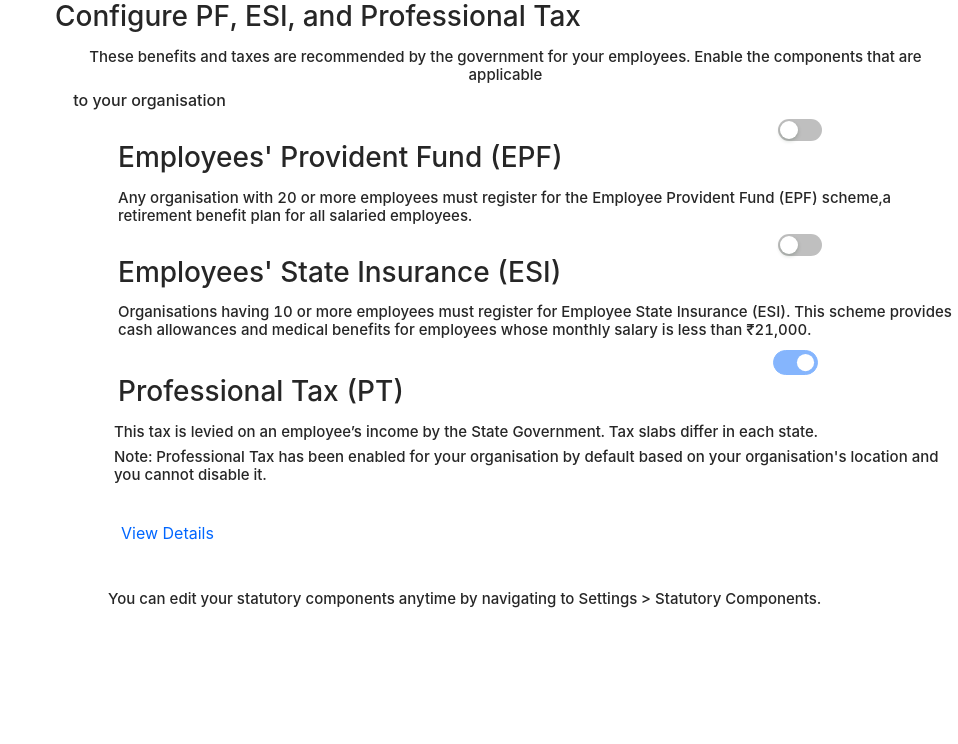
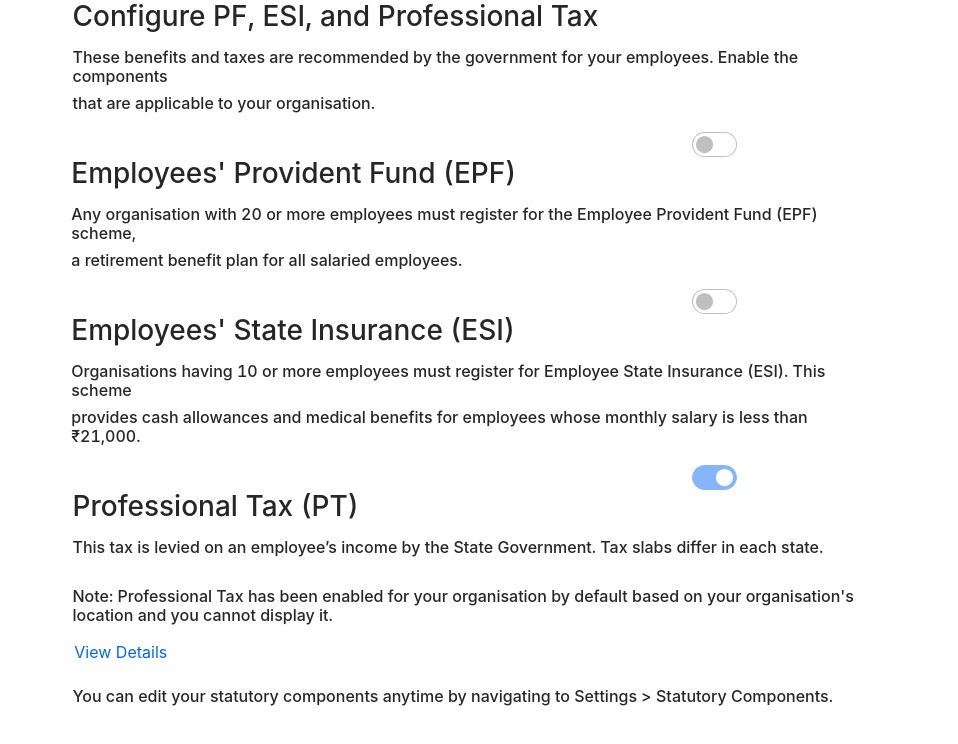
Before and after one commit to jagathish-Kumar/Statuatorycom, a React app: page / in a window 1280 px wide. Shown: the whole page, without its empty margins (322-1280 px from the left). Built offline with nearby package versions, Linux system fonts and the light colour scheme.

Commit message:
Add files via upload

```diff
--- a/src/App.css
+++ b/src/App.css
@@ -1,4 +1,4 @@
-.App4 {
+#App4 {
   text-align: center;
   }
   .container1
@@ -7,11 +7,11 @@
   }
   #App2
   {
-  margin-left:-670px;
+  margin-left:30%;
   }
   .App3
   {
-  margin-left:-670px;
+  margin-left:30%;
   }
   #samplecalc
   {
@@ -25,7 +25,7 @@
 
 #toggbut
 {
-  padding-left:1100px;
+  padding-left:100px;
 
 }
 #para1
--- a/src/Basic/App.js
+++ b/src/Basic/App.js
@@ -3,14 +3,10 @@ import React from 'react';
 
 function App() {
   return (
-    <div className="App4">
-      <h3>Configure PF, ESI, and Professional Tax </h3>
-      <div id ="para1">
-      <h6 id="parasize">These benefits and taxes are recommended by the government for your employees. Enable the components that are applicable</h6>
-      </div>
-      <div id ="para2">
-      <h6 id="para1">to your organisation</h6>
-      </div>
+    <div className="container">
+      <h3 style={{marginLeft:"28%"}}>Configure PF, ESI, and Professional Tax </h3>
+      <h6 style={{marginLeft:"28%"}}>These benefits and taxes are recommended by the government for your employees. Enable the components</h6>
+      <h6 style={{marginLeft:"28%"}}>that are applicable to your organisation.</h6>
     </div>
   );
 }
--- a/src/EPF/Epf.js
+++ b/src/EPF/Epf.js
@@ -11,10 +11,11 @@ function toggler()
 toggle ? setToggle(false):setToggle(true);
 }
 return (
-
-      <div id="toggbut">
-      <Switch data-bs-toggle="tooltip" data-bs-placement="top" title="Enable EPF" onClick={toggler}/>
-      {toggle ? <Epfenafu target={toggler}/> : <Epfdisfu/>}
+      <div class="container">
+      <div class="form-check form-switch">
+      <input class="form-check-input" type="checkbox" id="flexSwitchCheckDefault" data-bs-toggle="tooltip" data-bs-placement="top" title="Enable EPF" style={{width:'45px',height:'25px',marginLeft:'83%',marginTop:"1%"}} onClick={toggler}/>
+      {toggle ? <Epfenafu/> : <Epfdisfu/>}
+      </div>
       </div>
 
 );
--- a/src/EPF/Epfdisfu.js
+++ b/src/EPF/Epfdisfu.js
@@ -1,14 +1,19 @@
 import '../App.css';
+import Epf from './Epf';
+import {useState} from 'react';
+import Epfenafu from './Epfenafu';
 function Epfdisfu() {
+  const [toggle,setToggle]=useState(false);
+function toggler()
+{
+toggle ? setToggle(false):setToggle(true);
+}
     return (
-      <div className="App1">
-        <div id="epfmain">
-        <h3>Employees' Provident Fund (EPF)</h3>
-        </div>
-        <div id ="paraepf1">
-        <h6 id="parasize">Any organisation with 20 or more employees must register for the Employee Provident Fund (EPF) scheme,a retirement benefit plan for all salaried employees.</h6>
-        </div>
-      </div>
+<div className="container">
+    <h3 style={{marginLeft:"25%"}}>Employees' Provident Fund (EPF)</h3>
+    <h6 style={{marginLeft:"25%"}}>Any organisation with 20 or more employees must register for the Employee Provident Fund (EPF) scheme,</h6>
+    <h6 style={{marginLeft:"25%"}}>a retirement benefit plan for all salaried employees.</h6>
+    </div>
     );
   }
   export default Epfdisfu;
--- a/src/EPF/Epfenafu.js
+++ b/src/EPF/Epfenafu.js
@@ -45,14 +45,15 @@ return(
 <Sampcalc/>
 <br/>
 <div class="form-check">
-  <input class="form-check-input" type="checkbox" value="" id="empcont1"/>
+  <input class="form-check-input" type="checkbox" value="" id="defaultCheck1"/>
   <label class="form-check-label" for="defaultCheck1">
-    Include employer's contribution in the CTC
+   Include employer's contribution in the CTC
   </label>
 </div>
-<div class="form-check">
-  <input class="form-check-input" type="checkbox" value="" id="ovecont1"/>
-  <label class="form-check-label" for="defaultCheck1">
+
+<div class="form-check form-check-inline" >
+  <input class="form-check-input" type="checkbox" value="" id="inlineCheckbox1"/>
+  <label class="form-check-label" for="inlineCheckbox1">
     Override PF contribution rate at employee level
   </label>
 </div>
--- a/src/ESI/Esi.js
+++ b/src/ESI/Esi.js
@@ -12,11 +12,12 @@ toggle ? setToggle(false):setToggle(true);
 }
 return (
 
-      <div id="toggbut">
-      <Switch data-bs-toggle="tooltip" data-bs-placement="top" title="Enable ESI" onClick={toggler}/>
+      <div className="container">
+      <div class="form-check form-switch">
+      <input class="form-check-input" type="checkbox" id="flexSwitchCheckDefault" data-bs-toggle="tooltip" data-bs-placement="top" title="Enable ESI" style={{width:'45px',height:'25px',marginLeft:'83%',marginTop:"1%"}} onClick={toggler}/>
       {toggle ? <Esienafu/> : <Esidisfu/> }
       </div>
-
+      </div>
 );
 }
 export default Esi;
--- a/src/ESI/Esidisfu.js
+++ b/src/ESI/Esidisfu.js
@@ -1,14 +1,11 @@
 import '../App.css';
 function Esidisfu() {
     return (
-      <div className="App1">
-        <div id="epfmain">
-        <h3>Employees' State Insurance (ESI)</h3>
-        </div>
-        <div id ="paraepf1">
-        <h6 id="parasize">Organisations having 10 or more employees must register for Employee State Insurance (ESI). This scheme provides cash allowances and medical benefits for employees whose monthly salary is less than ₹21,000.</h6>
-        </div>
-      </div>
+      <div className="container">
+      <h3 style={{marginLeft:"25%"}}>Employees' State Insurance (ESI)</h3>
+      <h6 style={{marginLeft:"25%"}}>Organisations having 10 or more employees must register for Employee State Insurance (ESI). This scheme</h6>
+      <h6 style={{marginLeft:"25%"}}>provides cash allowances and medical benefits for employees whose monthly salary is less than ₹21,000.</h6>
+    </div>
     );
   }
   export default Esidisfu;
--- a/src/End/Last.js
+++ b/src/End/Last.js
@@ -2,9 +2,9 @@ import '../App.css';
 function Last()
 {
 return(
- <div id ="para11">
- <h5 id="parasize">You can edit your statutory components anytime by navigating to Settings {'>'} Statutory Components.</h5>
-</div>
+    <div className="container">
+    <h6 style={{marginLeft:"28%"}}>You can edit your statutory components anytime by navigating to Settings {'>'} Statutory Components.</h6>
+  </div>
 );
 }
 export default Last;
--- a/src/PT/Pt.js
+++ b/src/PT/Pt.js
@@ -7,10 +7,11 @@ function Pt()
 {
 return (
 
+ <div className="container">
 <div class="form-check form-switch" data-bs-toggle="tooltip" data-bs-placement="top" title="Professional Tax has been enabled by default based on your organisation's location and you cannot disable it." >
-  <input class="form-check-input"  type="checkbox" id="flexSwitchCheckCheckedDisabled" checked disabled style={{width:'45px',height:'25px',marginLeft:'1060px'}}/>
+  <input class="form-check-input"  type="checkbox" id="flexSwitchCheckCheckedDisabled" checked disabled style={{width:'45px',height:'25px',marginLeft:'83%',marginTop:"1%"}}/>
 </div>
-
+</div>
 );
 }
 export default Pt;
--- a/src/PT/Ptdisfu.js
+++ b/src/PT/Ptdisfu.js
@@ -2,16 +2,12 @@ import '../App.css';
 import Viewdet from './Viewdet'
 function Ptdisfu() {
     return (
-      <div className="App1">
-        <div id="epfmain1">
-        <h3 style={{marginLeft:'440px'}}>Professional Tax (PT)</h3>
-        </div>
-        <div id ="paraepf1">
-        <h6 id="parasize" style={{marginLeft:'1096px'}}>This tax is levied on an employee’s income by the State Government. Tax slabs differ in each state.</h6>
-        <h6 id="parasize" style={{marginLeft:'1096px'}}>Note: Professional Tax has been enabled for your organisation by default based on your organisation's location and you cannot disable it.</h6>
-        </div>
-        <br/>
-      </div>
+      <div className="container">
+      <h3 style={{marginLeft:"28%"}}>Professional Tax (PT)</h3>
+      <h6 style={{marginLeft:"28%"}}>This tax is levied on an employee’s income by the State Government. Tax slabs differ in each state.</h6>
+      <br/>
+      <h6 style={{marginLeft:"28%"}}>Note: Professional Tax has been enabled for your organisation by default based on your organisation's location and you cannot display it.</h6>
+    </div>
     );
   }
   export default Ptdisfu;
--- a/src/PT/Viewdet.js
+++ b/src/PT/Viewdet.js
@@ -10,8 +10,8 @@ const Viewdet = () => {
   const toggle = () => setIsOpen(!isOpen);
 
   return (
-    <div id="viewdet">
-      <Button color="white" onClick={toggle} style={{ marginBottom: '1rem', color:'#0066ff'}}>View Details</Button>
+    <div class="container">
+      <Button color="white" onClick={toggle} style={{ marginBottom: '1rem', color:'#0066ff',marginLeft:"27%"}}>View Details</Button>
       <Collapse isOpen={isOpen}>
         <Card>
           <CardBody id="samplecalc1">
--- a/src/index.js
+++ b/src/index.js
@@ -18,14 +18,11 @@ import Ptdisfu from './PT/Ptdisfu';
 ReactDOM.render(
   <React.StrictMode>
     <App />
-    <Epf />
+    <Epf/>
     <Esi />
     <Pt/>
     <Ptdisfu/>
-    <div style={{marginLeft:'430px'}}>
     <Viewdet/>
-    </div>
-    <br/>
     <Last/>
     <ReactTooltip id="toolTip1"/>
   </React.StrictMode>,
```
